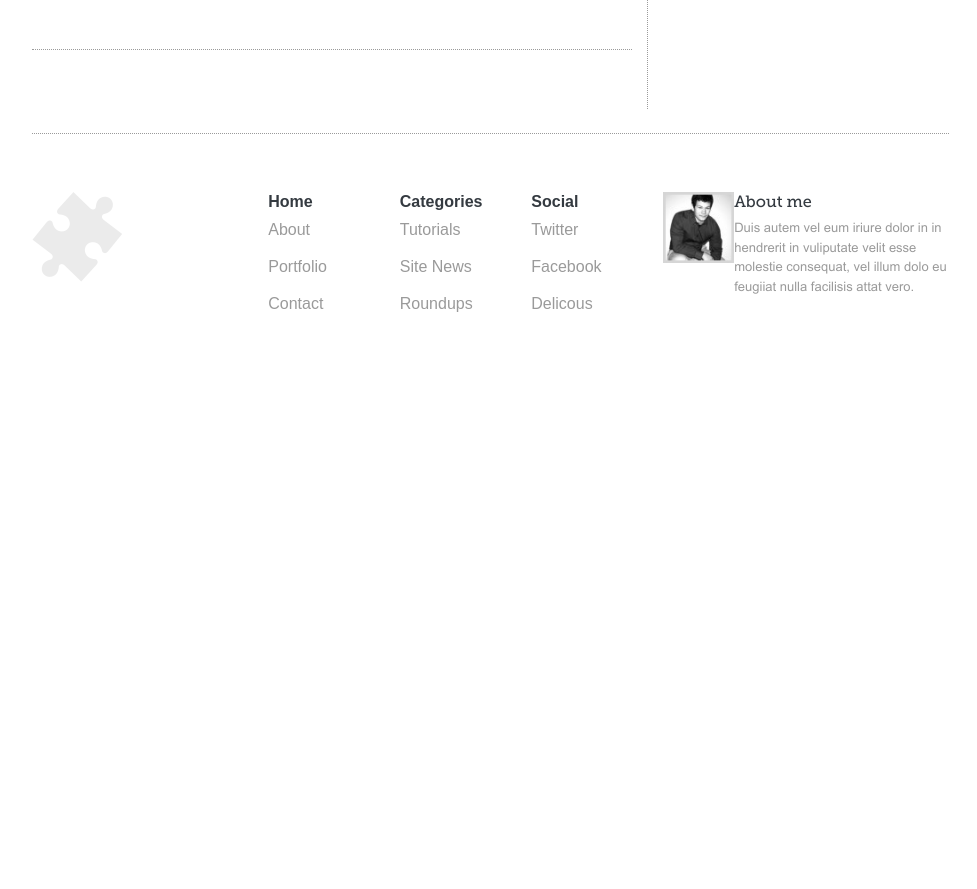
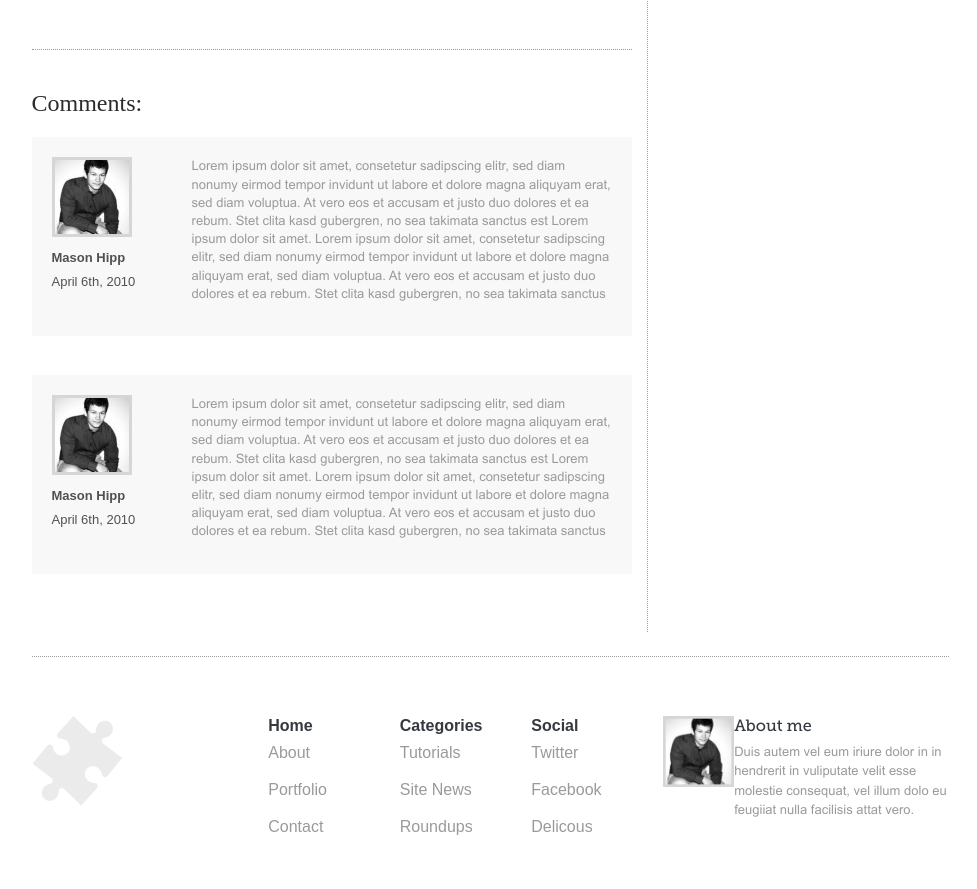
Before and after one commit to grujamar/DesignBlog, a plain HTML site: page single-news.html in a window 1280 px wide. Shown: the part 1908-2797 px from the top of the page, without its empty margins (150-1127 px from the left). Before the commit the page ends 2295 px from the top, so only its background shows below. Drawn offline with Linux system fonts and the light colour scheme; files whose address does not match are found by name.

Commit message:
Section comments finished

```diff
--- a/css/style.css
+++ b/css/style.css
@@ -72,8 +72,8 @@ header .navbar-nav li:hover a{
 .news-header h2{
     line-height: 3rem;
     letter-spacing: -1px;
-/*    max-height: 6rem;
-    overflow: hidden;*/
+    /*    max-height: 6rem;
+        overflow: hidden;*/
 }
 
 .news-header h2 a{
@@ -273,3 +273,33 @@ header .navbar-nav li:hover a{
 .single-news{
     border-bottom: 1px dotted #9a9a9a;
 }
+
+/*Comments*/
+.comments h2{
+    color: #2B2B2B;
+    font-family: MuseoSlab;
+    font-size: 24px;
+}
+
+.comments .comments-tittle h3,
+.comments .comments-tittle p{
+    color: #515151;
+    font-family: Arial;
+    font-size: 13px;
+}
+
+.comments h3{
+    font-weight: bold;
+}
+
+.comments .comments-item{
+    border: NaNpx solid rgba(213,213,213,0.54);
+    background-color: #F8F8F8;
+    padding: 20px;
+}
+
+.comments .comments-item .comments-description p{
+    line-height: 1.4rem;
+    max-height: 11.2rem; /*8 redova*/
+    overflow: hidden;
+}
--- a/single-news.html
+++ b/single-news.html
@@ -200,7 +200,67 @@
                             </article>
                         </section>
 
-
+                        <section class="comments mb-5">
+                            <h2 class="mb-4">Comments:</h2>
+                            <div class="comments-item d-flex mb-5">
+                                <article class="comments-tittle w-25">
+                                    <figure>
+                                        <img src="img/about.jpg" alt="About"/>
+                                    </figure>
+                                    <h3>Mason Hipp</h3>
+                                    <p>April 6th, 2010</p>
+                                </article>
+                                <article class="comments-description w-75">
+                                    <p>
+                                        Lorem ipsum dolor sit amet, consetetur sadipscing elitr,
+                                        sed diam nonumy eirmod tempor invidunt ut labore et
+                                        dolore magna aliquyam erat, sed diam voluptua.
+                                        At vero eos et accusam et justo duo dolores et ea rebum.
+                                        Stet clita kasd gubergren, no sea takimata sanctus est
+                                        Lorem ipsum dolor sit amet. Lorem ipsum dolor sit amet,
+                                        consetetur sadipscing elitr, sed diam nonumy eirmod tempor
+                                        invidunt ut labore et dolore magna aliquyam erat, sed diam
+                                        voluptua. At vero eos et accusam et justo duo dolores
+                                        et ea rebum. Stet clita kasd gubergren, no sea takimata
+                                        sanctus est Lorem ipsum dolor sit amet. Lorem ipsum dolor
+                                        sit amet, consetetur sadipscing elitr, sed diam nonumy
+                                        eirmod tempor invidunt ut labore et dolore magna aliquyam
+                                        erat, sed diam voluptua. At vero eos et accusam et
+                                        justo duo dolores et ea rebum. Stet clita kasd gubergren,
+                                        no sea takimata sanctus est Lorem ipsum dolor sit amet.
+                                    </p>
+                                </article>
+                            </div>
+                            <div class="comments-item d-flex mb-5">
+                                <article class="comments-tittle w-25">
+                                    <figure>
+                                        <img src="img/about.jpg" alt="About"/>
+                                    </figure>
+                                    <h3>Mason Hipp</h3>
+                                    <p>April 6th, 2010</p>
+                                </article>
+                                <article class="comments-description w-75">
+                                    <p>
+                                        Lorem ipsum dolor sit amet, consetetur sadipscing elitr,
+                                        sed diam nonumy eirmod tempor invidunt ut labore et
+                                        dolore magna aliquyam erat, sed diam voluptua.
+                                        At vero eos et accusam et justo duo dolores et ea rebum.
+                                        Stet clita kasd gubergren, no sea takimata sanctus est
+                                        Lorem ipsum dolor sit amet. Lorem ipsum dolor sit amet,
+                                        consetetur sadipscing elitr, sed diam nonumy eirmod tempor
+                                        invidunt ut labore et dolore magna aliquyam erat, sed diam
+                                        voluptua. At vero eos et accusam et justo duo dolores
+                                        et ea rebum. Stet clita kasd gubergren, no sea takimata
+                                        sanctus est Lorem ipsum dolor sit amet. Lorem ipsum dolor
+                                        sit amet, consetetur sadipscing elitr, sed diam nonumy
+                                        eirmod tempor invidunt ut labore et dolore magna aliquyam
+                                        erat, sed diam voluptua. At vero eos et accusam et
+                                        justo duo dolores et ea rebum. Stet clita kasd gubergren,
+                                        no sea takimata sanctus est Lorem ipsum dolor sit amet.
+                                    </p>
+                                </article>
+                            </div>
+                        </section>
 
                     </main>
 
```
